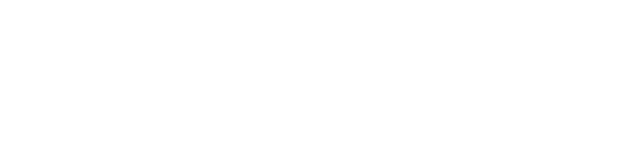
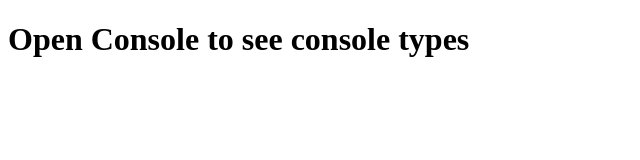
Before and after one commit to 7000RAKESH/console-types, a plain HTML site: page index.html in a window 1280 px wide. Shown: the whole page, without its empty margins (0-640 px from the left). Drawn offline with Linux system fonts and the light colour scheme.

Commit message:
Update index.html

```diff
--- a/index.html
+++ b/index.html
@@ -8,6 +8,7 @@
 </head>
 
 <body>
+    <h1>Open Console to see console types</h1>
 
     <script src="./script.js"></script>
 </body>
```
